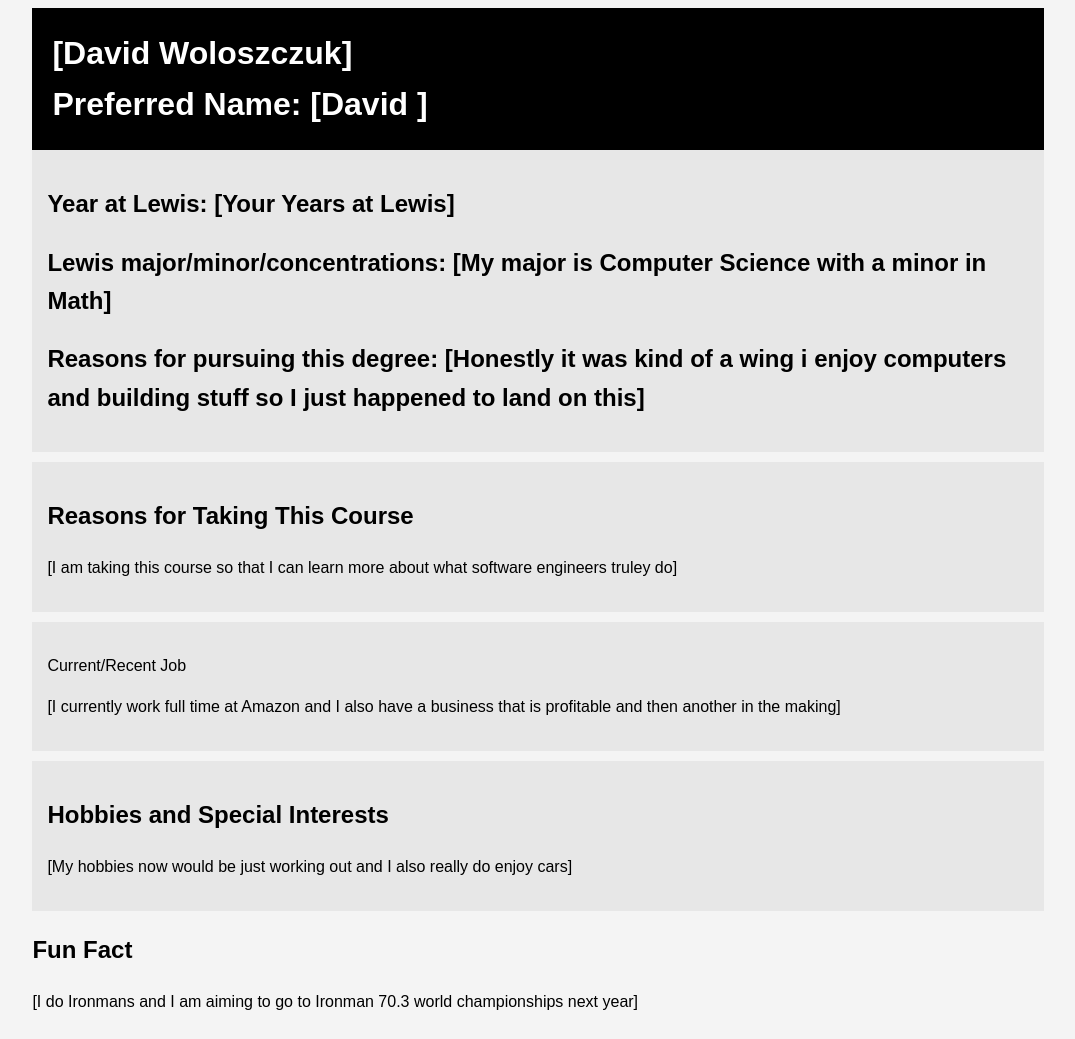
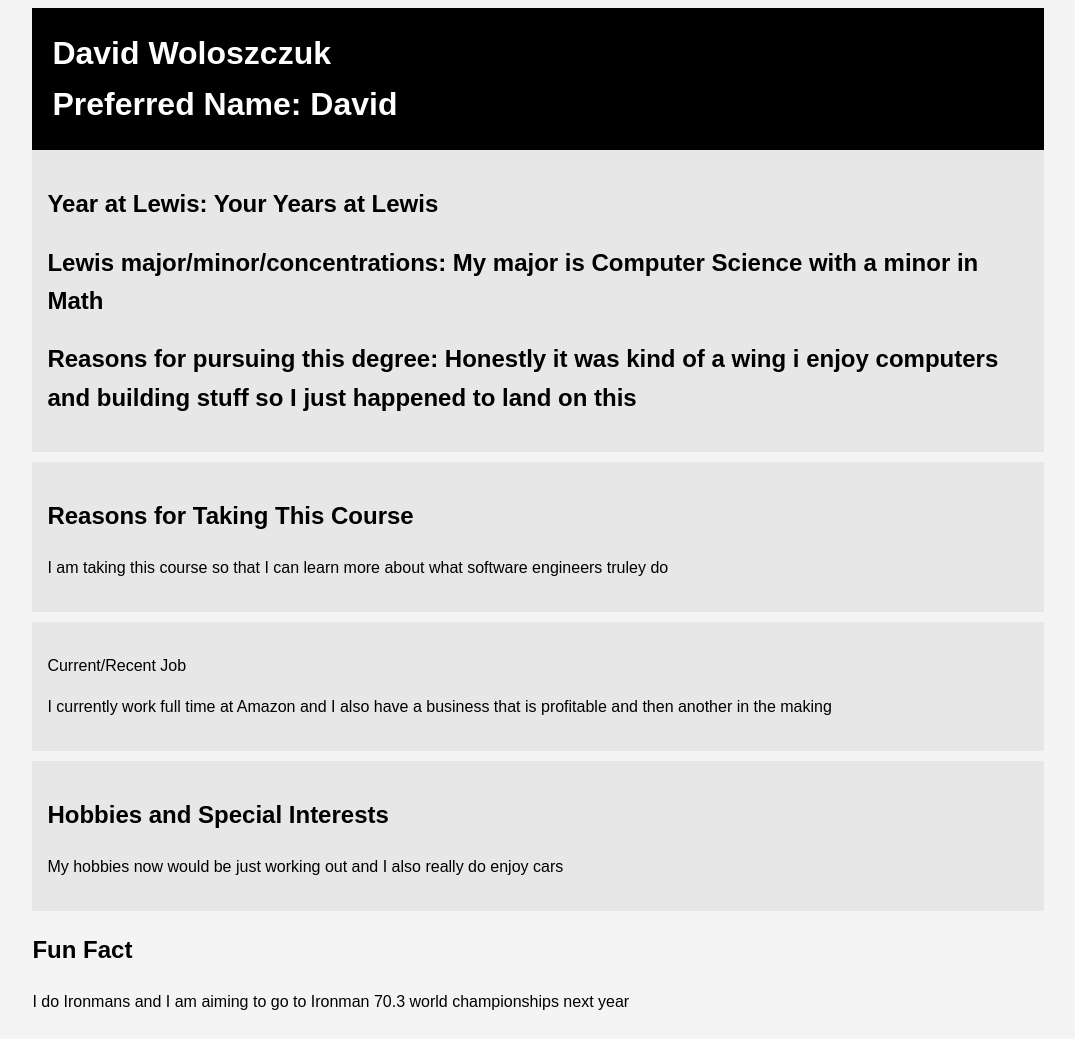
Before and after one commit to davidwoloszczuk/me, a plain HTML site: page index.html in a window 1280 px wide. Shown: the whole page, without its empty margins (102-1177 px from the left). Drawn offline with Linux system fonts and the light colour scheme.

Commit message:
Add my info, fix Fun Fact styling, add last updated date

```diff
--- a/index.html
+++ b/index.html
@@ -31,34 +31,34 @@
 <body>
     <div class="container">
         <header class="main-info">
-            <h1>[David Woloszczuk]</h1>
-            <h1>Preferred Name: [David ]</h1>
+            <h1>David Woloszczuk</h1>
+            <h1>Preferred Name: David</h1>
         </header>
 
         <section class="lewis">
-			<h2>Year at Lewis: [Your Years at Lewis]</h2>
-			<h2>Lewis major/minor/concentrations: [My major is Computer Science with a minor in Math]</h2>
-			<h2>Reasons for pursuing this degree: [Honestly it was kind of a wing i enjoy computers and building stuff so I just happened to land on this]</h2>
+			<h2>Year at Lewis: Your Years at Lewis</h2>
+			<h2>Lewis major/minor/concentrations: My major is Computer Science with a minor in Math</h2>
+			<h2>Reasons for pursuing this degree: Honestly it was kind of a wing i enjoy computers and building stuff so I just happened to land on this</h2>
         </section>
 
 		<section class="course">
             <h2>Reasons for Taking This Course</h2>
-            <p>[I am taking this course so that I can learn more about what software engineers truley do]</p>
+            <p>I am taking this course so that I can learn more about what software engineers truley do</p>
         </section>
 
 		<section class="job">
             <p>Current/Recent Job</p>
-			<p>[I currently work full time at Amazon and I also have a business that is profitable and then another in the making]</p>
+			<p>I currently work full time at Amazon and I also have a business that is profitable and then another in the making</p>
         </section>
 
         <section class="hobbies">
             <h2>Hobbies and Special Interests</h2>
-            <p>[My hobbies now would be just working out and I also really do enjoy cars]</p>
+            <p>My hobbies now would be just working out and I also really do enjoy cars</p>
         </section>
 
         <section class="fun-fact">
             <h2>Fun Fact</h2>
-            <p>[I do Ironmans and I am aiming to go to Ironman 70.3 world championships next year]</p>
+            <p>I do Ironmans and I am aiming to go to Ironman 70.3 world championships next year</p>
         </section>
     </div>
 </body>
```
